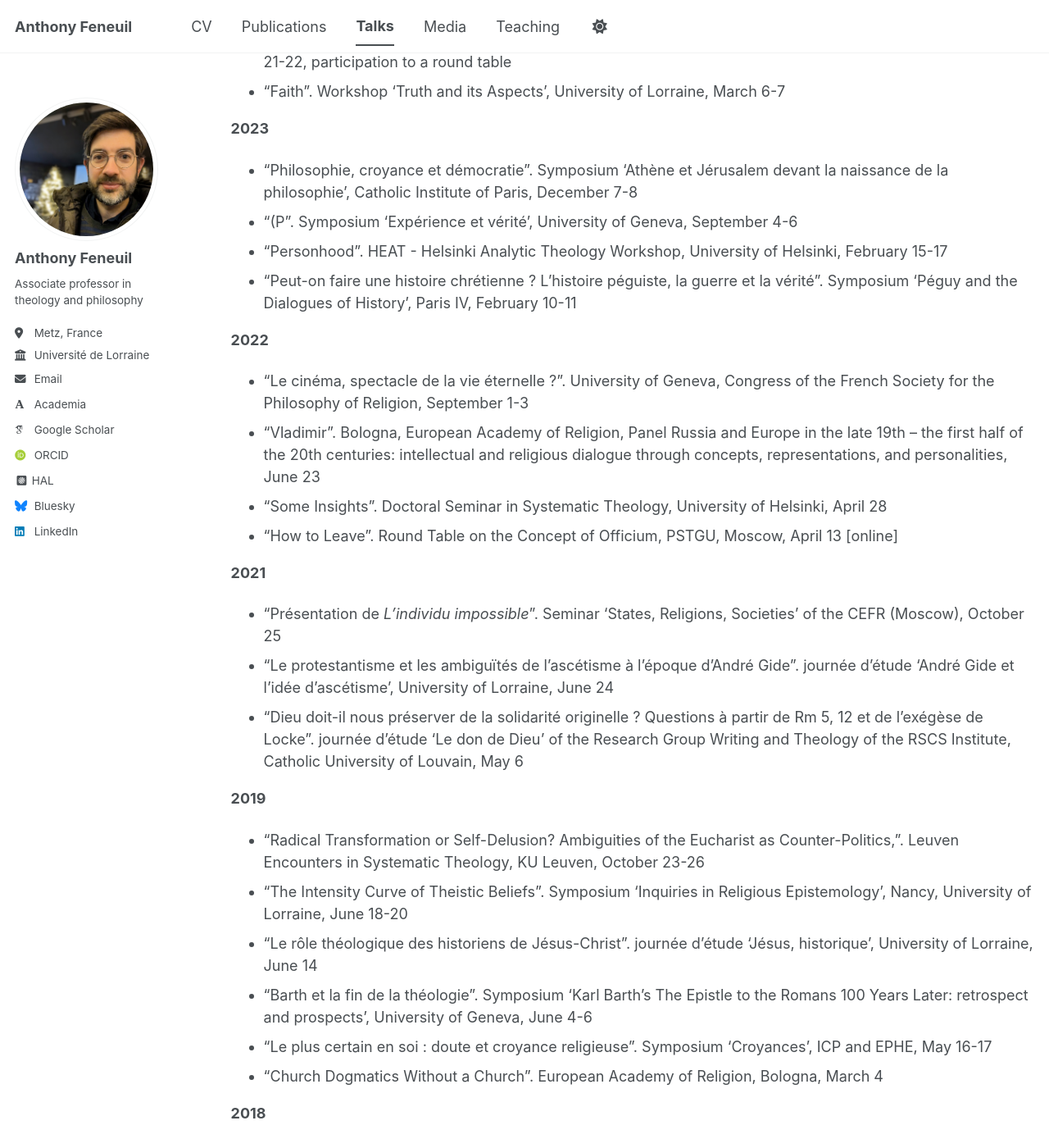
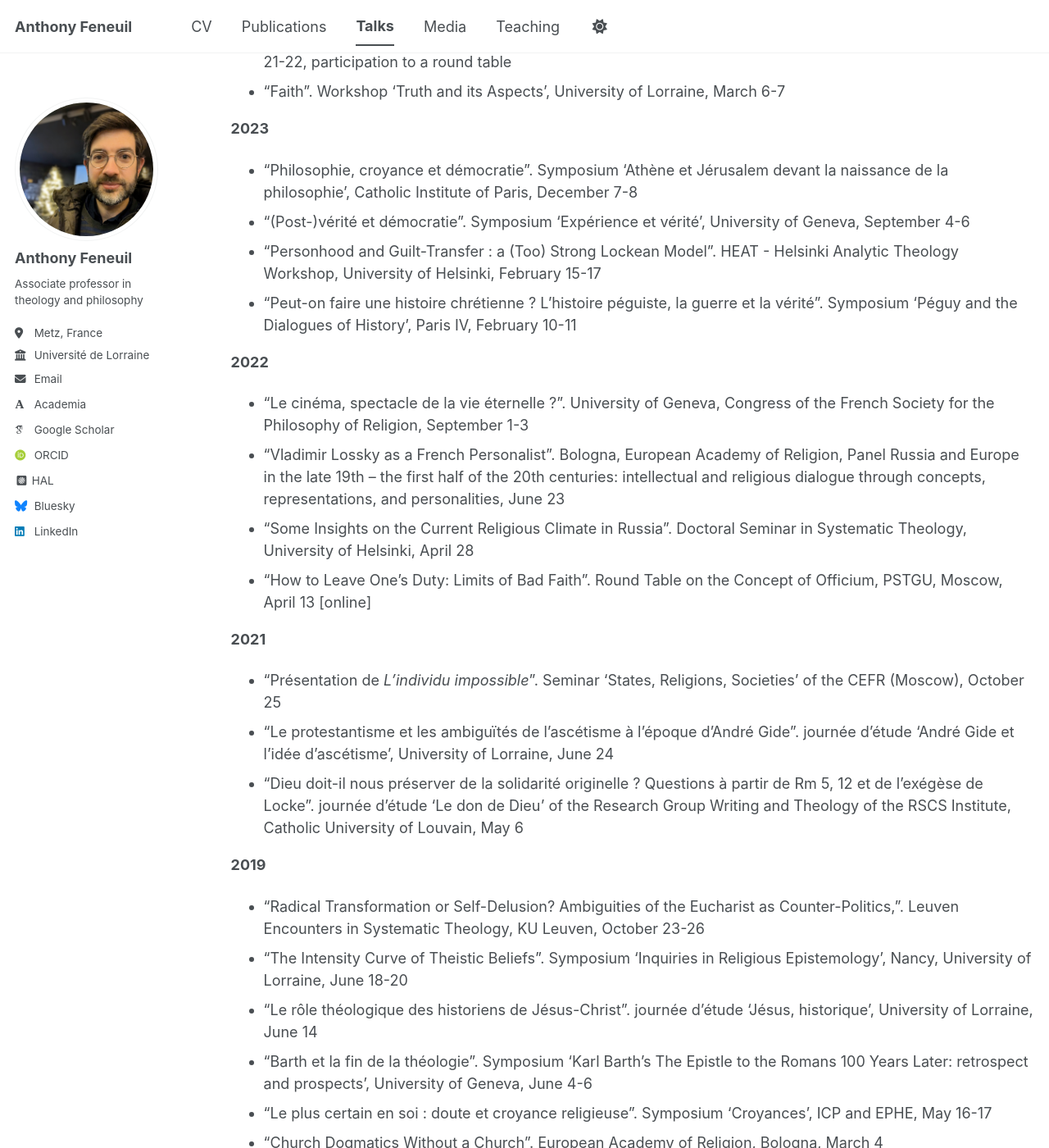
Before and after one commit to anfnl/anfnl.github.io, a Jekyll site: the page built from _pages/talks.md, in a window 1280 px wide and 1400 px high, scrolled down 704 px. Shown: the whole window at 82% size. Built offline with Jekyll 4.4.1, drawn with Linux system fonts in a browser that asks for light colours; some web fonts are replaced; a script bundle is joined from its source files by our own code; library files that are not in the unit come from our copies; some of the changed text lies outside the part shown.

Commit message:
Update talks.md

```diff
--- a/_pages/talks.md
+++ b/_pages/talks.md
@@ -27,16 +27,16 @@ author_profile: true
 **2023**
 
 * "Philosophie, croyance et démocratie". Symposium ‘Athène et Jérusalem devant la naissance de la philosophie’, Catholic Institute of Paris, December 7-8
-* "(P". Symposium ‘Expérience et vérité’, University of Geneva, September 4-6
-* "Personhood". HEAT - Helsinki Analytic Theology Workshop, University of Helsinki, February 15-17
+* "(Post-)vérité et démocratie". Symposium ‘Expérience et vérité’, University of Geneva, September 4-6
+* "Personhood and Guilt-Transfer : a (Too) Strong Lockean Model". HEAT - Helsinki Analytic Theology Workshop, University of Helsinki, February 15-17
 * "Peut-on faire une histoire chrétienne ? L’histoire péguiste, la guerre et la vérité". Symposium ‘Péguy and the Dialogues of History’, Paris IV, February 10-11
 
 **2022**
 
 * "Le cinéma, spectacle de la vie éternelle ?". University of Geneva, Congress of the French Society for the Philosophy of Religion, September 1-3
-* "Vladimir". Bologna, European Academy of Religion, Panel Russia and Europe in the late 19th – the first half of the 20th centuries: intellectual and religious dialogue through concepts, representations, and personalities, June 23
-* "Some Insights". Doctoral Seminar in Systematic Theology, University of Helsinki, April 28
-* "How to Leave". Round Table on the Concept of Officium, PSTGU, Moscow, April 13 [online]
+* "Vladimir Lossky as a French Personalist". Bologna, European Academy of Religion, Panel Russia and Europe in the late 19th – the first half of the 20th centuries: intellectual and religious dialogue through concepts, representations, and personalities, June 23
+* "Some Insights on the Current Religious Climate in Russia". Doctoral Seminar in Systematic Theology, University of Helsinki, April 28
+* "How to Leave One’s Duty: Limits of Bad Faith". Round Table on the Concept of Officium, PSTGU, Moscow, April 13 [online]
 
 **2021**
 
@@ -55,7 +55,7 @@ author_profile: true
 
 **2018**
 
-* "‘De l’impossible sinon j’étouffe ‘: sur un paradoxe de l’identité personnelle, à partir de Kierkegaard". Symposium ‘Le paradoxe de la finitude’, University of Lorraine and Paris 1, May 2-3
+* "‘De l’impossible sinon j’étouffe‘: sur un paradoxe de l’identité personnelle, à partir de Kierkegaard". Symposium ‘Le paradoxe de la finitude’, University of Lorraine and Paris 1, May 2-3
 * "Usages du réalisme critique". journée d'étude 'Naturalism and Critical Realism', University of Lorraine, April 12
 * "Le blasphème : puissance et dérision". journée d'étude 'Blasphème : le retour d'une question juridique oubliée', ICP, Faculty of Canon Law, April 10
 * "‘Comme s’il était plus facile et plus possible, devant Dieu (...) de se taire que de parler’". journée d'étude ‘La voix et le silence dans les arts’, University of Lorraine, March 9
```
